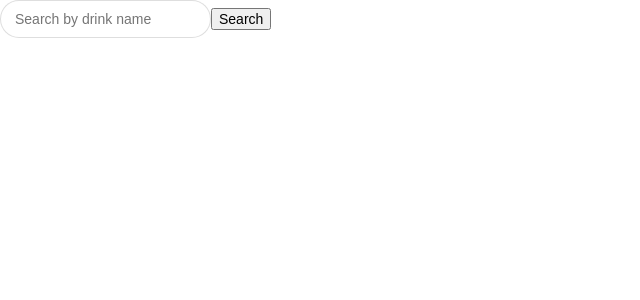
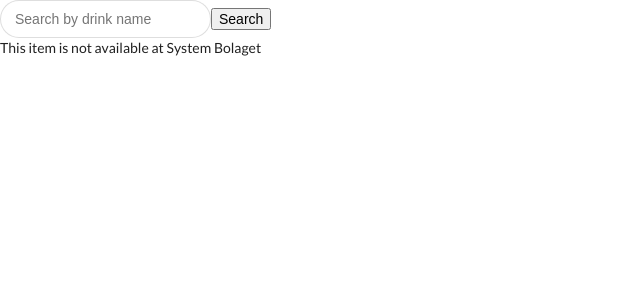
Before and after one commit to kaylawoodbury/cocktails_client_team_1, a React (Create React App) app: page / in a window 1280 px wide. Shown: the top 300 px of the page, without its empty margins (0-640 px from the left). Built offline with nearby package versions, Linux system fonts and the light colour scheme.

Commit message:
Adds an error message for ingredients not at System Bolaget

```diff
--- a/src/App.jsx
+++ b/src/App.jsx
@@ -127,6 +127,10 @@ class App extends Component {
         </div>
       );
     }
+   else {
+    renderBoozeOptions = <div>This item is not available at System Bolaget</div>
+   };
+
 
     return (
       <>
```
